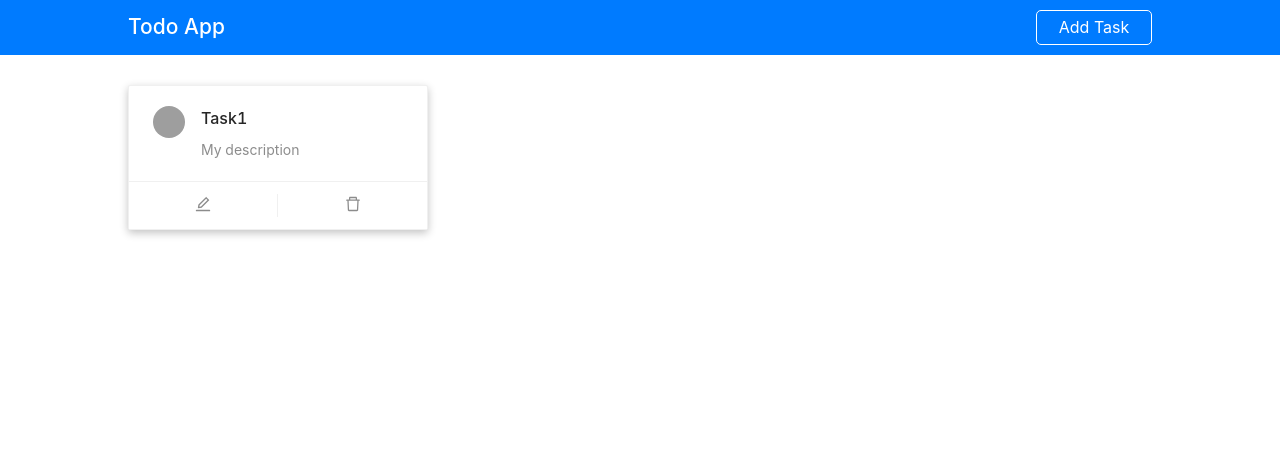
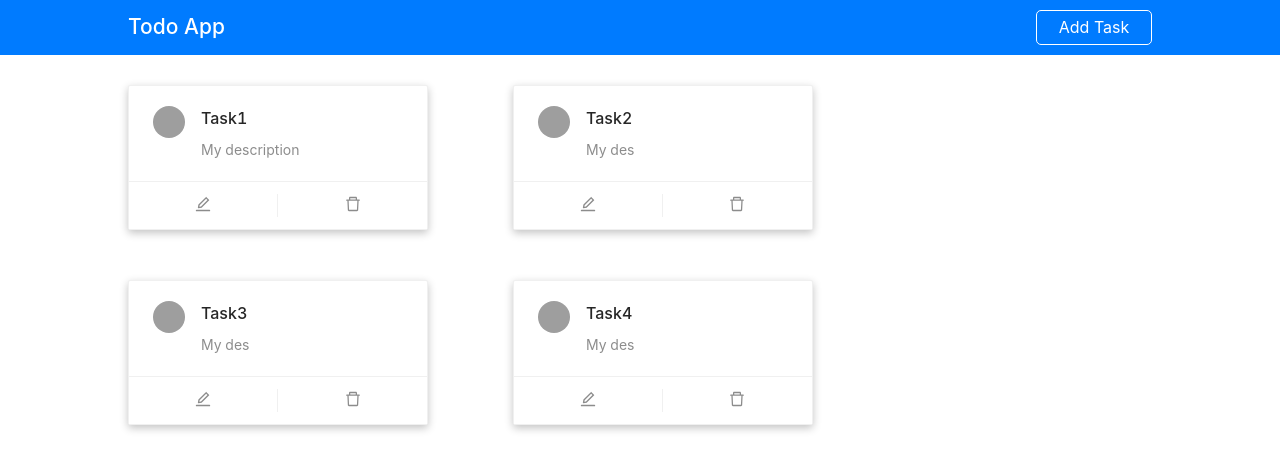
Before and after one commit to hamza181/task-app, a React (Create React App) app: page / in a window 1280 px wide. Shown: the top 470 px of the page. Built offline with nearby package versions, Linux system fonts and the light colour scheme; grey boxes are pictures that could not be loaded.

Commit message:
update id

```diff
--- a/src/App.js
+++ b/src/App.js
@@ -22,6 +22,9 @@ function App() {
         <Route path="/note/:id">
           <ShowNote />
         </Route>
+        <Route exact path="/edit-note/:id">
+          <AddNote />
+        </Route>
       </Switch>
     </Router>
   );
--- a/src/Components/Card/MyCard.js
+++ b/src/Components/Card/MyCard.js
@@ -14,13 +14,20 @@ const { Meta } = Card;
 
 function MyCard(props) {
   const dispatch = useDispatch();
-  const history = useHistory();
+  const history = useHistory()
 
   function deleteNotes(e) {
     e.stopPropagation();
     // console.log('delete');
     dispatch(deleteNote(props.id))
   }
+
+  function editNotes(e){
+    e.stopPropagation();
+    console.log('edit');
+    history.push(`/edit-note/${props.id}`)
+  }
+
   return (
     <div style={{ marginBottom: "50px" }}>
       <Card
@@ -36,7 +43,7 @@ function MyCard(props) {
         // }
         actions={[
           //   <SettingOutlined key="setting" />,
-          <EditOutlined key="edit" />,
+          <EditOutlined key="edit" onClick={editNotes}/>,
           <DeleteOutlined key="delete" onClick={deleteNotes} />,
         ]}
         onClick={() => {
--- a/src/Components/Form/MyForm.js
+++ b/src/Components/Form/MyForm.js
@@ -1,17 +1,20 @@
 import React, { useState } from "react";
 import { Form, Input, Button, Upload } from "antd";
 import { UploadOutlined, InboxOutlined } from "@ant-design/icons";
-import { useDispatch } from "react-redux";
-import { addNote } from "../../Store/action/note";
-import { Redirect, useHistory } from "react-router-dom";
+import { useDispatch, useSelector } from "react-redux";
+import { addNote, editNote } from "../../Store/action/note";
+import { Redirect, useHistory, useParams } from "react-router-dom";
 
 function MyForm() {
   const dispatch = useDispatch();
-  const [name, setName] = useState();
-  const [description, setDescription] = useState();
+  const myState = useSelector(state => state.note.notes)
+  const {id} = useParams()
+  const [name, setName] = useState(myState[id]?.name);
+  const [description, setDescription] = useState(myState[id]?.description);
   const [image, setImage] = useState();
   const history = useHistory()
-
+  console.log(id);
+  // console.log(myState[id-1]?.name);
   function addNotes() {
     const body = {
       name: name,
@@ -23,6 +26,19 @@ function MyForm() {
 
     history.push(`/`)
 
+  }
+
+  function editNotes() {
+    const body = {
+      id: id,
+      name: name,
+      description: description,
+      image: image
+    }
+
+    dispatch(editNote(body))
+    // console.log(body);
+    history.push(`/`)
   }
 
   return (
@@ -45,13 +61,18 @@ function MyForm() {
         size="large"
       >
         <Form.Item label="Name">
-          <Input onChange={(e) => setName(e.target.value)} />
+          <Input onChange={(e) => setName(e.target.value)}
+          value={name}
+
+          />
         </Form.Item>
 
         <Form.Item label="Description">
           <Input.TextArea
             rows={8}
             onChange={(e) => setDescription(e.target.value)}
+            // value={myState[id-1]?.description}
+            value={description}
           />
         </Form.Item>
 
@@ -68,9 +89,13 @@ function MyForm() {
         </Form.Item>
 
         <Form.Item wrapperCol={{ offset: 5 }}>
-          <Button type="primary" onClick={addNotes}>
+        {
+          id ? (<><Button type="primary" onClick={editNotes}>
+            Edit Note
+          </Button></>):(<><Button type="primary" onClick={addNotes}>
             Add Note
-          </Button>
+          </Button></>)
+          }
         </Form.Item>
       </Form>
     </div>
--- a/src/Pages/Home.js
+++ b/src/Pages/Home.js
@@ -8,8 +8,6 @@ import { deleteNote } from "../Store/action/note";
 function Home() {
   const myState = useSelector((state) => state.note.notes);
   const dispatch = useDispatch();
-  const [isStateEmpty, setIsStateEmpty] = useState(false);
-  const [abc, setabc] = useState(myState)
 
   return (
     <div>
@@ -24,7 +22,9 @@ function Home() {
             gap: "8.3%",
           }}
         >
-          {!isStateEmpty ? (
+
+          {
+            myState.length > 0 ? (
             <>
               {myState?.map((value, index) => {
                 return (
--- a/src/Pages/ShowNote.js
+++ b/src/Pages/ShowNote.js
@@ -21,6 +21,11 @@ function ShowNote() {
     dispatch(deleteNote(id))
     history.push(`/`)
 
+  }
+
+  function editNotes(){
+    // console.log('edit');
+    history.push(`/edit-note/${id}`)
   }
 
   useEffect(() => {
@@ -75,7 +80,7 @@ function ShowNote() {
                 width: "30%",
               }}
             >
-              <Button type="primary" size="large" icon={<EditOutlined />}>
+              <Button type="primary" size="large" icon={<EditOutlined />} onClick={editNotes}>
                 Edit
               </Button>
               <Button type="danger" size="large" icon={<DeleteOutlined />} onClick={deleteNotes}>
--- a/src/Store/action/note.js
+++ b/src/Store/action/note.js
@@ -7,9 +7,11 @@ export function addNote(body) {
   };
 }
 
-export function editNote() {
+export function editNote(body) {
+  // console.log(body);
   return {
     type: constant.EDITNOTE,
+    payload: body,
   };
 }
 
--- a/src/Store/reducer/note.js
+++ b/src/Store/reducer/note.js
@@ -9,31 +9,34 @@ const initialState = {
       description: "My description",
       image: "asdf",
     },
-    // {
-    //   id: 2,
-    //   name: "Task2",
-    //   description: "My des",
-    //   image: "oasidf",
-    // },
-    // {
-    //   id: 3,
-    //   name: "Task3",
-    //   description: "My des",
-    //   image: "oasidf",
-    // },
-    // {
-    //   id: 4,
-    //   name: "Task4",
-    //   description: "My des",
-    //   image: "oasidf",
-    // },
+    {
+      id: 2,
+      name: "Task2",
+      description: "My des",
+      image: "oasidf",
+    },
+    {
+      id: 3,
+      name: "Task3",
+      description: "My des",
+      image: "oasidf",
+    },
+    {
+      id: 4,
+      name: "Task4",
+      description: "My des",
+      image: "oasidf",
+    },
   ],
   particularNote: null,
 };
 
+
 export const note = (state = initialState, action) => {
   if (action.type === constant.ADDNOTE) {
-    const tempPayload = { ...action.payload, id: state.notes.length + 1 };
+    const id = new Date().getTime();
+
+    const tempPayload = { ...action.payload, id: id + 1 };
     const newNotes = [...state.notes, tempPayload];
     return {
       ...state,
@@ -51,11 +54,31 @@ export const note = (state = initialState, action) => {
     };
   }
   if (action.type === constant.DELETENOTE) {
-    const deletedNote = state.notes.filter((ele) => ele.id != action.payload);
+    const updatedNote = state.notes.filter((ele) => ele.id != action.payload);
     console.log(state);
     return {
       ...state,
-      notes: deletedNote
+      notes: updatedNote,
+    };
+  }
+  if (action.type === constant.EDITNOTE) {
+    console.log(action.payload);
+    const array = [...state.notes];
+    const newNote = array.filter((e) => e.id == action.payload.id);
+    newNote[0].name = action.payload.name;
+    newNote[0].description = action.payload.description;
+    newNote[0].image = action.payload.image;
+    console.log(newNote);
+
+    // array.splice(kis index par update karna ha, index update k bad kitne element remove karne hen, new element )
+    // array.splice(action.payload.id - 1, 1, newNote[0]);
+    array.concat(array, newNote);
+
+    // console.log(array);
+
+    return {
+      ...state,
+      notes: array,
     };
   }
 
```
